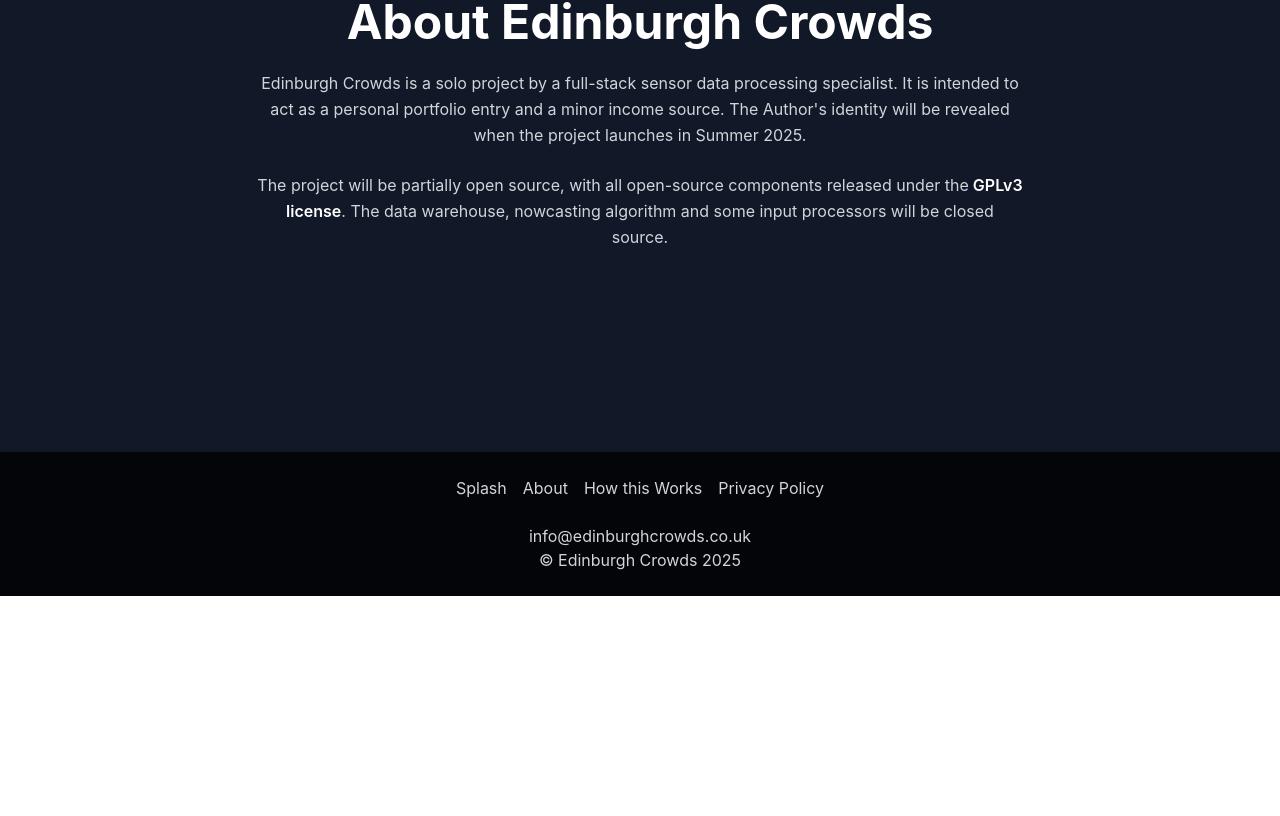
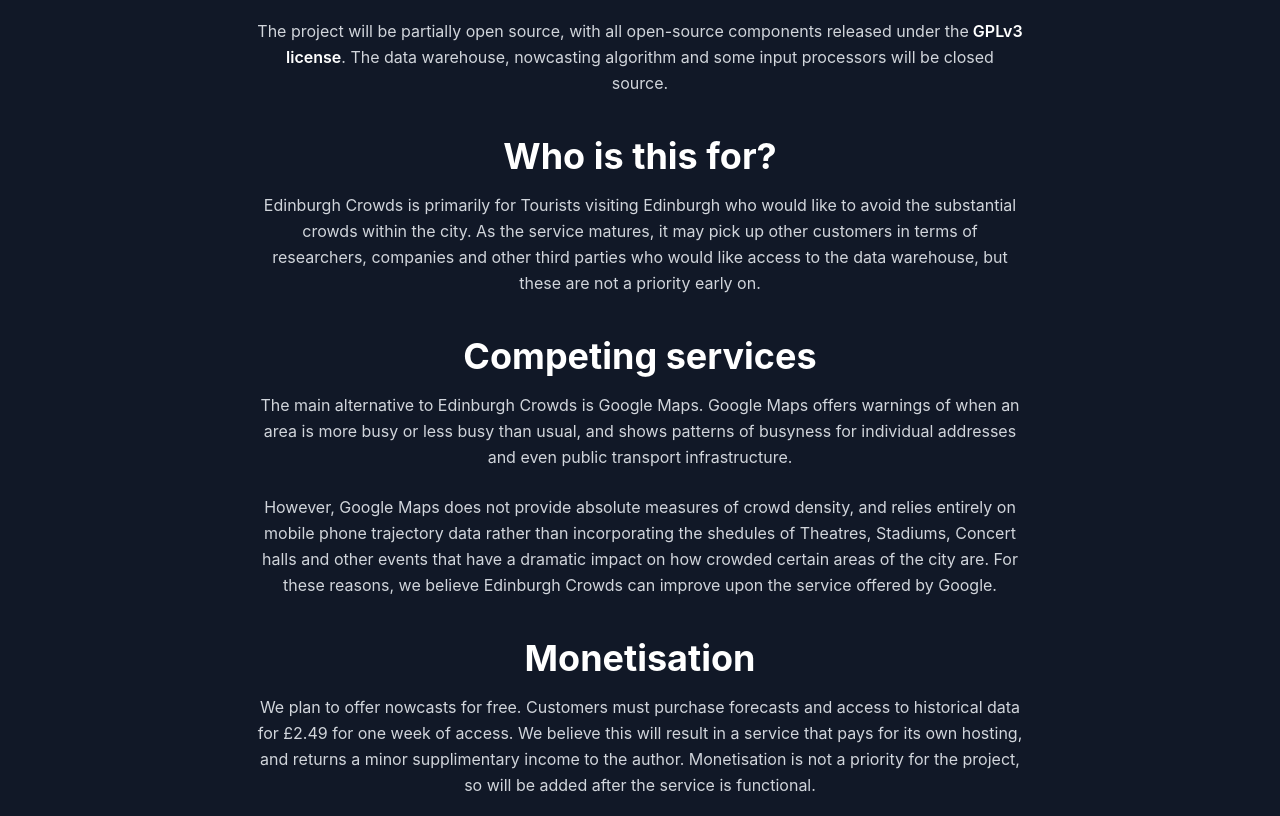
Before and after one commit to TristanGoss/edicrowds-frontend, a React (Create React App) app: page /about in a window 1280 px wide. Shown: the part 204-1020 px from the top of the page. Before the commit the page ends 800 px from the top, so only its background shows below. Built offline with nearby package versions, Linux system fonts and the light colour scheme.

Commit message:
more detail and tweaks to About, How and Privacy sections

```diff
--- a/src/index.css
+++ b/src/index.css
@@ -26,7 +26,7 @@
   }
 
   .text-block {
-    @apply max-w-3xl prose prose-invert text-gray-300 leading-relaxed;
+    @apply max-w-3xl prose prose-invert text-gray-300 leading-relaxed mb-6;
   }
 
   .page-title {
--- a/src/pages/About.jsx
+++ b/src/pages/About.jsx
@@ -3,7 +3,6 @@
 export default function About() {
   return (
     <div className="page-container">
-      {/* Content */}
       <div className="content-box">
         <div className="max-w-3xl">
           <h1 className="page-title">About Edinburgh Crowds</h1>
@@ -11,15 +10,35 @@
             Edinburgh Crowds is a solo project by a full-stack sensor data processing specialist. It is intended to act as a personal portfolio entry and a minor income source.
             The Author's identity will be revealed when the project launches in Summer 2025.
           </p>
-          <p className="text-block mt-6">
+          <p className="text-block">
             The project will be partially open source, with all open-source components released under the
             <span className="font-semibold text-white"> GPLv3 license</span>.
             The data warehouse, nowcasting algorithm and some input processors will be closed source.
           </p>
+          <h2 className="section-title">Who is this for?</h2>
+          <p className="text-block">
+            Edinburgh Crowds is primarily for Tourists visiting Edinburgh who would like to avoid the substantial crowds within the city.
+            As the service matures, it may pick up other customers in terms of researchers, companies and other third parties who would like access to the data warehouse, but these are not a priority early on.
+          </p>
+          <h2 className="section-title">Competing services</h2>
+          <p className="text-block">
+            The main alternative to Edinburgh Crowds is Google Maps. Google Maps offers warnings of when an area is more busy or less busy than usual, and shows patterns of busyness for individual
+            addresses and even public transport infrastructure.
+          </p>
+          <p className="text-block">
+            However, Google Maps does not provide absolute measures of crowd density, and relies entirely on mobile phone trajectory
+            data rather than incorporating the shedules of Theatres, Stadiums, Concert halls and other events that have a dramatic impact on how crowded certain areas of the city are.
+            For these reasons, we believe Edinburgh Crowds can improve upon the service offered by Google.
+          </p>
+          <h2 className="section-title">Monetisation</h2>
+          <p className="text-block">
+            We plan to offer nowcasts for free. Customers must purchase forecasts and access to historical data for £2.49 for one week of access.
+            We believe this will result in a service that pays for its own hosting, and returns a minor supplimentary income to the author.
+            Monetisation is not a priority for the project, so will be added after the service is functional.
+          </p>
         </div>
       </div>
 
-      {/* Footer */}
       <Footer />
     </div>
   );
--- a/src/pages/How.jsx
+++ b/src/pages/How.jsx
@@ -3,7 +3,6 @@
 export default function How() {
   return (
     <div className="page-container">
-      {/* Content */}
       <div className="content-box">
         <div className="max-w-3xl">
           <h1 className="page-title">How This Works</h1>
@@ -14,7 +13,6 @@
             nowcasts and forecasts of pedestrian density within non-residential areas of the city.
           </p>
 
-          {/* Sources Section */}
           <h2 className="section-title">Sources</h2>
           <p className="text-block">
             Our data sources are crucial to the accuracy of our predictions. At launch, our sources will be
@@ -23,17 +21,16 @@
             {' '}<a href="https://edintraveldata.drakewell.com/" className="no-wrap-link">The Edintraveldata Public Multinode Map</a> and
             {' '}<a href="https://allevents.in/edinburgh/murrayfield%20stadium" className="no-wrap-link">The Murrayfield Stadium Events Schedule</a>.
           </p>
-          <p className="text-block mt-6">
+          <p className="text-block">
             After launch, we plan to integrate additional sources covering events that significantly impact
             Edinburgh, including the schedules for theatres, concert halls, nightclubs, and other stadiums.
           </p>
-          <p className="text-block mt-6">
+          <p className="text-block">
             Edinburgh Crowds does not have access to Edinburgh's CCTV network or to large scale
             phone trajectory data. We believe that it is possible to produce an accurate nowcast without
             these invasive and difficult-to-access sources.
           </p>
 
-          {/* Validation and Crowdsourcing Section */}
           <h2 className="section-title">Validation And Crowdsourcing</h2>
           <p className="text-block">
             The predictions made by Edinburgh Crowds will be validated against real-world measurements.
@@ -41,7 +38,6 @@
             Edinburgh's streets. For data protection, these photographs will be processed and discarded, never stored.
             Initially, these photographs will be taken by the Author. Later on in
             development, we will enable others to provide validation data in the same manner.
-
           </p>
         </div>
       </div>
--- a/src/pages/Privacy.jsx
+++ b/src/pages/Privacy.jsx
@@ -3,7 +3,6 @@
 export default function PrivacyPolicy() {
   return (
     <div className="page-container">
-      {/* Content */}
       <div className="content-box">
         <div className="max-w-3xl">
           <h1 className="page-title">Privacy Policy</h1>
@@ -13,7 +12,6 @@
           </p>
           <br/>
 
-          {/* Bullet List */}
           <ul className="bullet-list">
             <li className="bullet-item">
               <span className="bullet-icon">•</span>
@@ -43,7 +41,6 @@
         </div>
       </div>
 
-      {/* Footer */}
       <Footer />
     </div>
   );
```
Also changed, not shown: 1 other file (tests, documents, lock files or other folders).
